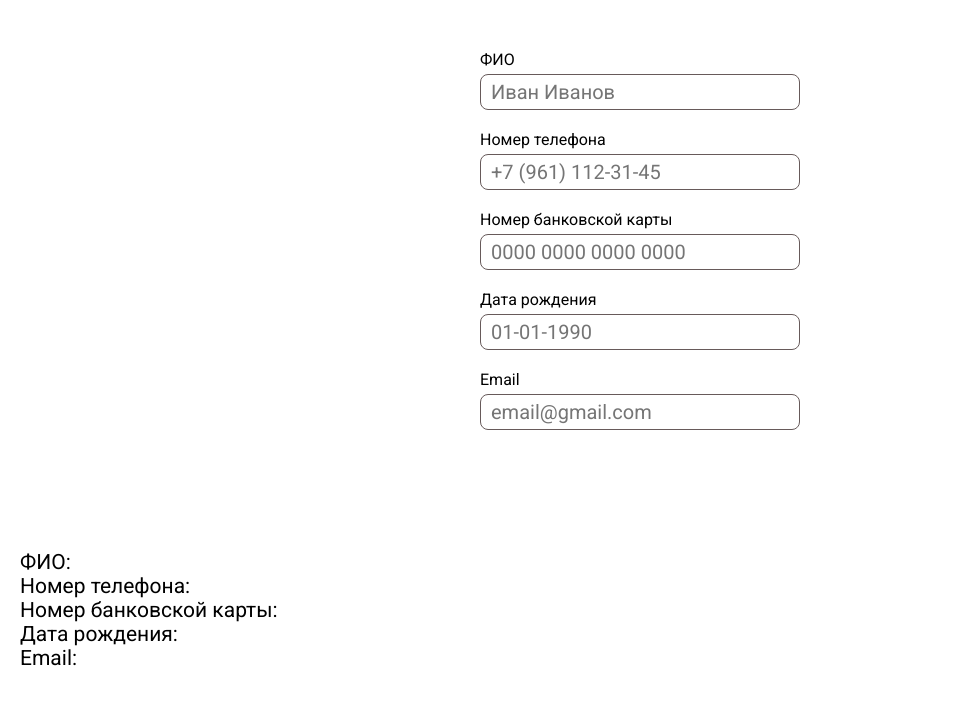
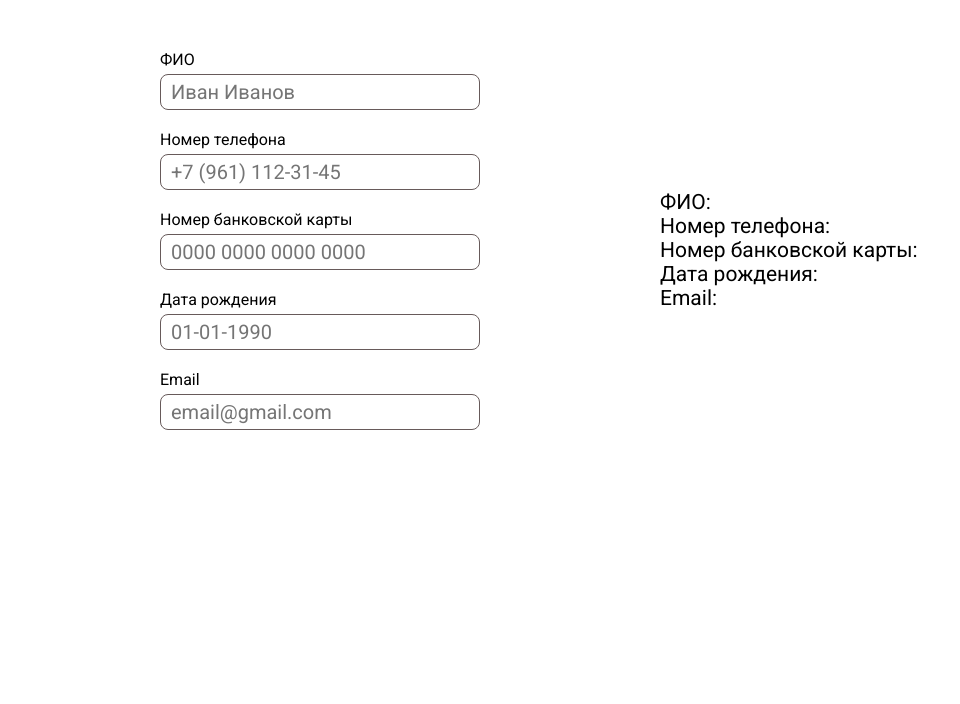
Before and after one commit to Artem2001S/react-form, a React (Create React App) app: page / in a window 1280 px wide. Shown: the top 704 px of the page, without its empty margins (0-960 px from the left). Built offline with nearby package versions, Linux system fonts and the light colour scheme.

Commit message:
feat: add HorizontalList component

```diff
--- a/src/App.js
+++ b/src/App.js
@@ -1,6 +1,7 @@
 import React, { useState } from 'react';
 import Form from './components/Form/Form';
 import ResultForm from './components/ResultForm/ResultForm';
+import HorizontalList from './components/HorizontalList/HorizontalList';
 
 function App() {
   const inputs = [
@@ -48,8 +49,10 @@ function App() {
 
   return (
     <div>
-      <Form inputs={inputs} inputChangeHandler={handleChange} />
-      <ResultForm inputs={inputValues} />
+      <HorizontalList>
+        <Form inputs={inputs} inputChangeHandler={handleChange} />
+        <ResultForm inputs={inputValues} />
+      </HorizontalList>
     </div>
   );
 }
--- /dev/null
+++ b/src/components/HorizontalList/HorizontalList.jsx
@@ -0,0 +1,14 @@
+import React from 'react';
+import classes from './HorizontalList.module.scss';
+
+export default function HorizontalList({ children, columnsCount = 2 }) {
+  const style = {
+    'grid-template-columns': `repeat(${columnsCount},1fr)`
+  };
+
+  return (
+    <div className={classes.HorizontalList} style={style}>
+      {children}
+    </div>
+  );
+}
--- /dev/null
+++ b/src/components/HorizontalList/HorizontalList.module.scss
@@ -0,0 +1,3 @@
+.HorizontalList {
+  display: grid;
+}
```
